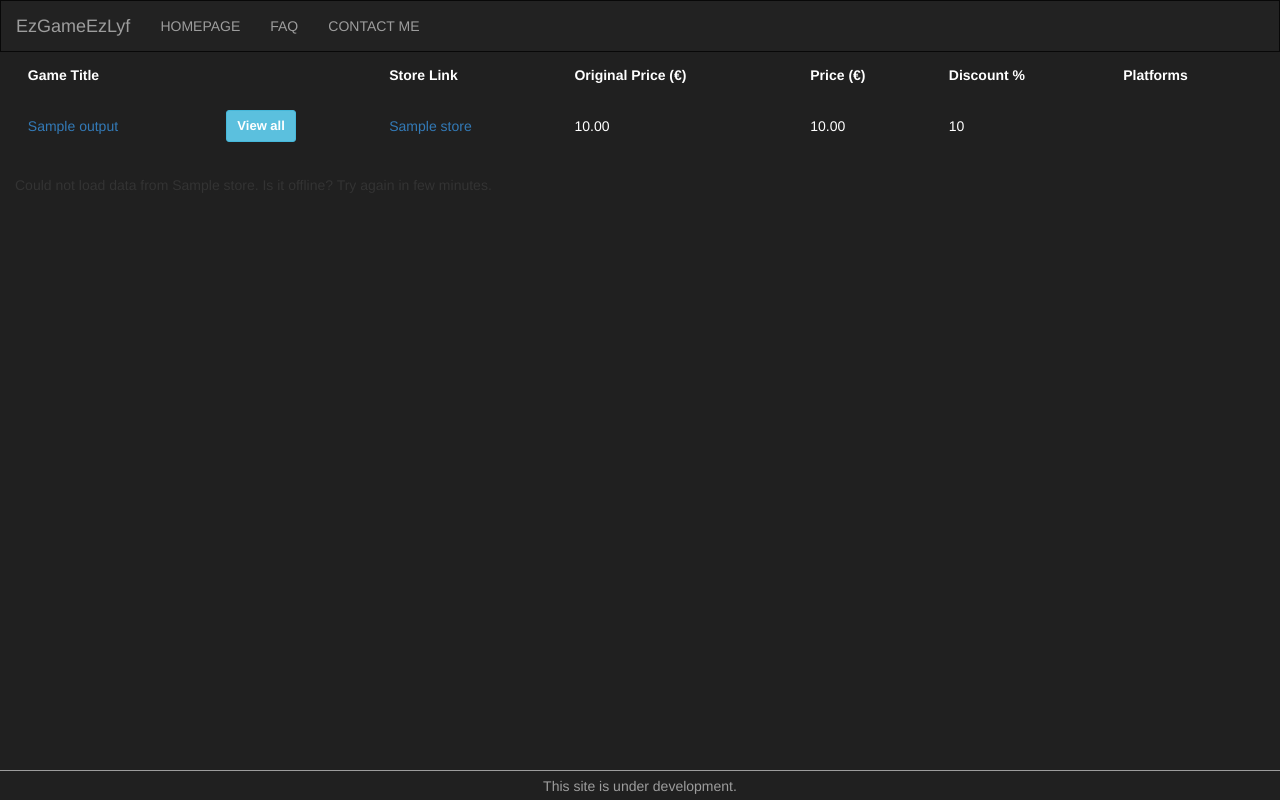
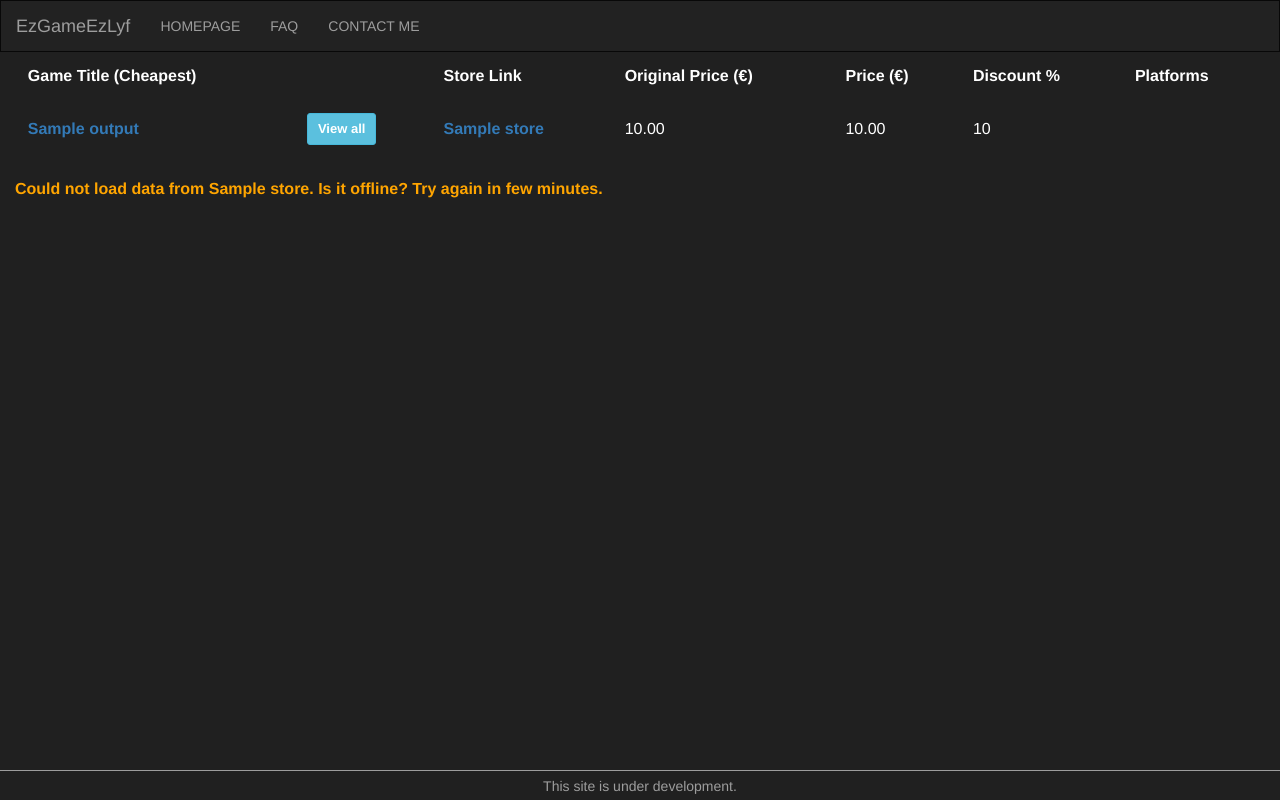
Before and after one commit to thepassenger-hub/EzGameEzLyf, a Django app: template scrape_games_backend/scrape_games_frontend/templates/scrape_games_frontend/search_results_mobile.html in a window 1280 px wide. Run offline with Django 3.2, Linux system fonts and the light colour scheme; the template is opened without the code that fills it: most values are stand-ins (such as "Sample title", 1, 10 or a date in 2020); some libraries are stand-ins or nearby versions.

Commit message:
Add error for spider in both sizes. fix some bugs

```diff
--- a/scrape_games_backend/scrape_games_frontend/static/css/contact_page_v2.css
+++ b/scrape_games_backend/scrape_games_frontend/static/css/contact_page_v2.css
@@ -36,7 +36,6 @@
 ************************************/
 @media screen and (min-width: 768px) {
     body,html, container-fluid {
-        width: 100vw;
         min-height: 100vh;
     }
     .container-fluid {
@@ -63,6 +62,10 @@
         margin-top: 30px;
         width: 100%;
     }
+    .form-group {
+        margin-left: 0 !important;
+        margin-right: 0 !important;
+    }
     .form-group label {
         color: white;
         font-size: 20px;
--- a/scrape_games_backend/scrape_games_frontend/static/css/results_page_v2.css
+++ b/scrape_games_backend/scrape_games_frontend/static/css/results_page_v2.css
@@ -1,4 +1,8 @@
-
+.store-errors {
+    font-size: 16px;
+    color: orange;
+    font-weight: bold;
+}
 /********************************
 Small devices - Tablets (<768px)
 ********************************/
@@ -21,6 +25,11 @@ Small devices - Tablets (<768px)
     }
     .col-sm-12 {
         display: none;
+    }
+    .store-errors {
+        font-size: 14px;
+        color: orange;
+        font-weight: normal;
     }
     .gamedeals, .alldeals {
         overflow: hidden;
@@ -106,8 +115,15 @@ Small devices - Tablets (<768px)
 Small devices - Tablets (<768px)
 ********************************/
 @media screen and (min-width: 767px){
+    html,body, container-fluid {
+        height: auto;
+    }
     body {
-        background: #202020
+        background: #202020;
+    }
+
+     table a {
+        font-weight: bold;
     }
     .col-xs-12 {
         display: none;
@@ -118,6 +134,7 @@ Small devices - Tablets (<768px)
     table {
         width: 100%;
         color: white;
+        font-size: 16px;
     }
     td, th {
         padding: 1vw;
--- a/scrape_games_backend/scrape_games_frontend/templates/scrape_games_frontend/contact_me.html
+++ b/scrape_games_backend/scrape_games_frontend/templates/scrape_games_frontend/contact_me.html
@@ -34,7 +34,7 @@
             </div>
         </div>
         <div class="form-group">
-            <div class="col-sm-offset-3 col-sm-10">
+            <div class="col-sm-offset-3 col-sm-9">
                 <button type="submit" class="btn btn-default">Send</button>
             </div>
         </div>
--- a/scrape_games_backend/scrape_games_frontend/templates/scrape_games_frontend/home.html
+++ b/scrape_games_backend/scrape_games_frontend/templates/scrape_games_frontend/home.html
@@ -83,6 +83,6 @@
     <a id="thewitcher3wildhuntbloodandwine" href="/search/?q=the+witcher+3+wild+hunt"></a>
     <a id="dishonored2" href="/search/?q=dishonored+2"></a>
     <a id="civ6" href="/search/?q=sid+meier+civilization+vi"></a>
-    <a id="gta5" ="/search/?q=grand+theft+auto+v"></a>
+    <a id="gta5" href="/search/?q=grand+theft+auto+v"></a>
 </div>
 {% endblock %}
--- a/scrape_games_backend/scrape_games_frontend/templates/scrape_games_frontend/search_results_mobile.html
+++ b/scrape_games_backend/scrape_games_frontend/templates/scrape_games_frontend/search_results_mobile.html
@@ -10,6 +10,9 @@
 {% block title %}Games Page{% endblock %}
 {% block content %}
 <div class="col-xs-12 row content">
+    {% for store in offline %}
+    <p class="store-errors">Could not load data from {{store}}. Is it offline? Try again in few minutes.</p>
+    {% endfor %}
     <span class="col-xs-9 titles">Title</span>
     <span class="col-xs-3 prices">Price(€)</span>
 </div>
@@ -24,18 +27,14 @@
         <span class="col-xs-9 titles"><a class="gametitle" ref="{{r.faketitle}}">{{ r.title }}</a></span>
         <span class="col-xs-3 prices"> {{ r.price|stringformat:".2f" }} </span>
     </div>
-
-    {% for store in offline %}
-    <p>Could not load data from {{store}}. Is it offline? Try again in few minutes.</p>
-    {% endfor %}
-
 </div>
 {% endfor %}
+
 <div style="clear: both;"></div>
 <div class="col-sm-12 sm-content">
     <table>
             <tr class="table-headers">
-              <th>Game Title</th>
+              <th>Game Title (Cheapest)</th>
               <th></th>
               <th>Store Link</th>
               <th>Original Price (€)</th>
@@ -59,9 +58,7 @@
             {% endfor %}
     </table>
     <br>
-    {% for store in offline %}
-    <p>Could not load data from {{store}}. Is it offline? Try again in few minutes.</p>
-    {% endfor %}
+
     {% for r in output_list %}
     <div id="modal-{{r.faketitle}}" class="modal fade bd-example-modal-lg" tabindex="-1" role="dialog" aria-labelledby="myLargeModalLabel" aria-hidden="true">
           <div class="modal-dialog modal-lg" role="document">
@@ -89,5 +86,8 @@
           </div>
     </div>
     {% endfor %}
+    {% for store in offline %}
+    <p class="store-errors">Could not load data from {{store}}. Is it offline? Try again in few minutes.</p>
+    {% endfor %}
 </div>
 {% endblock %}
```
Also changed, not shown: scrape_games_backend/scrape_games_frontend/static/css/home_page_v2.css (+6 -2 lines), scrape_games_backend/spiders/run_spiders.py (+16 -3 lines).
